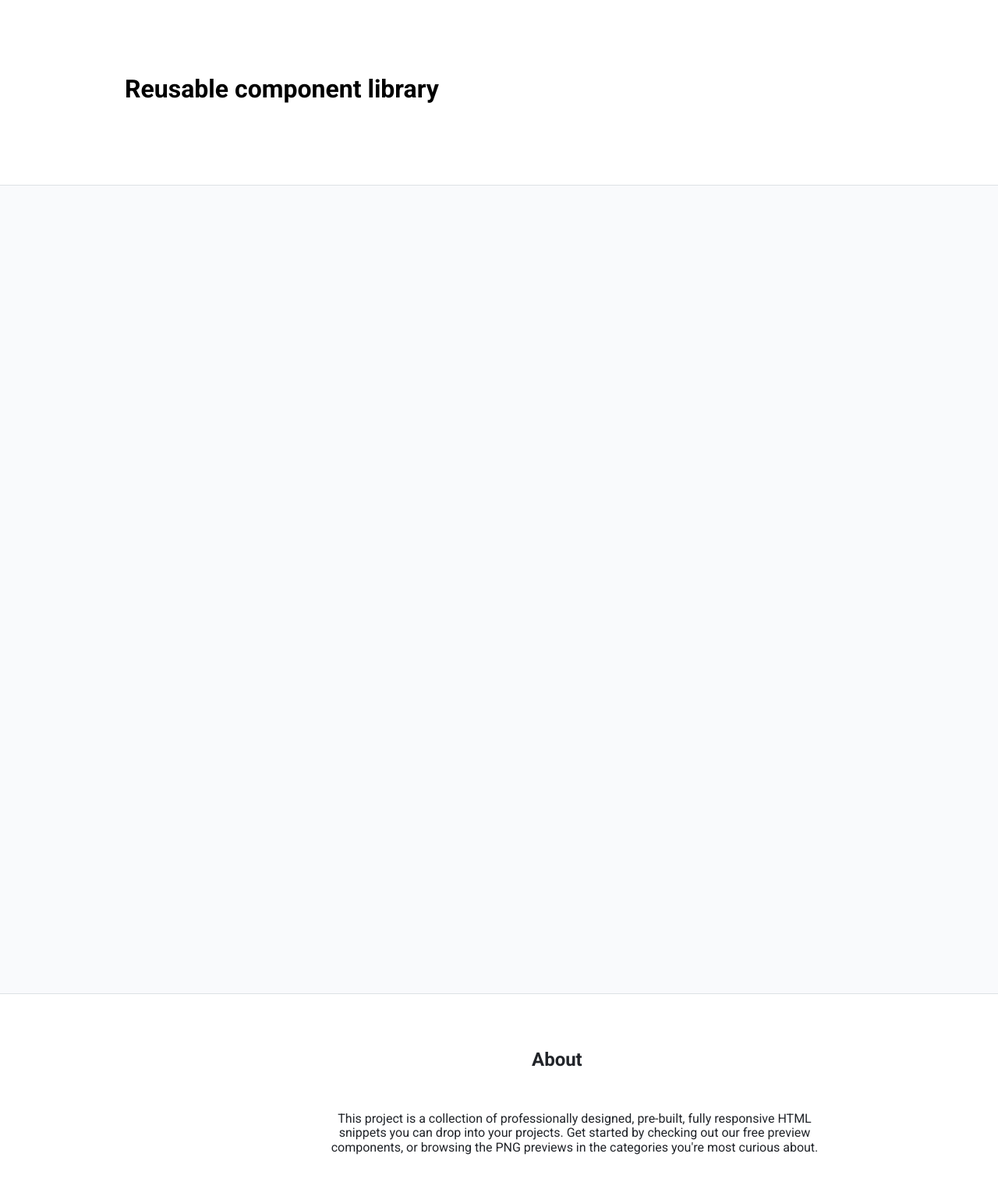
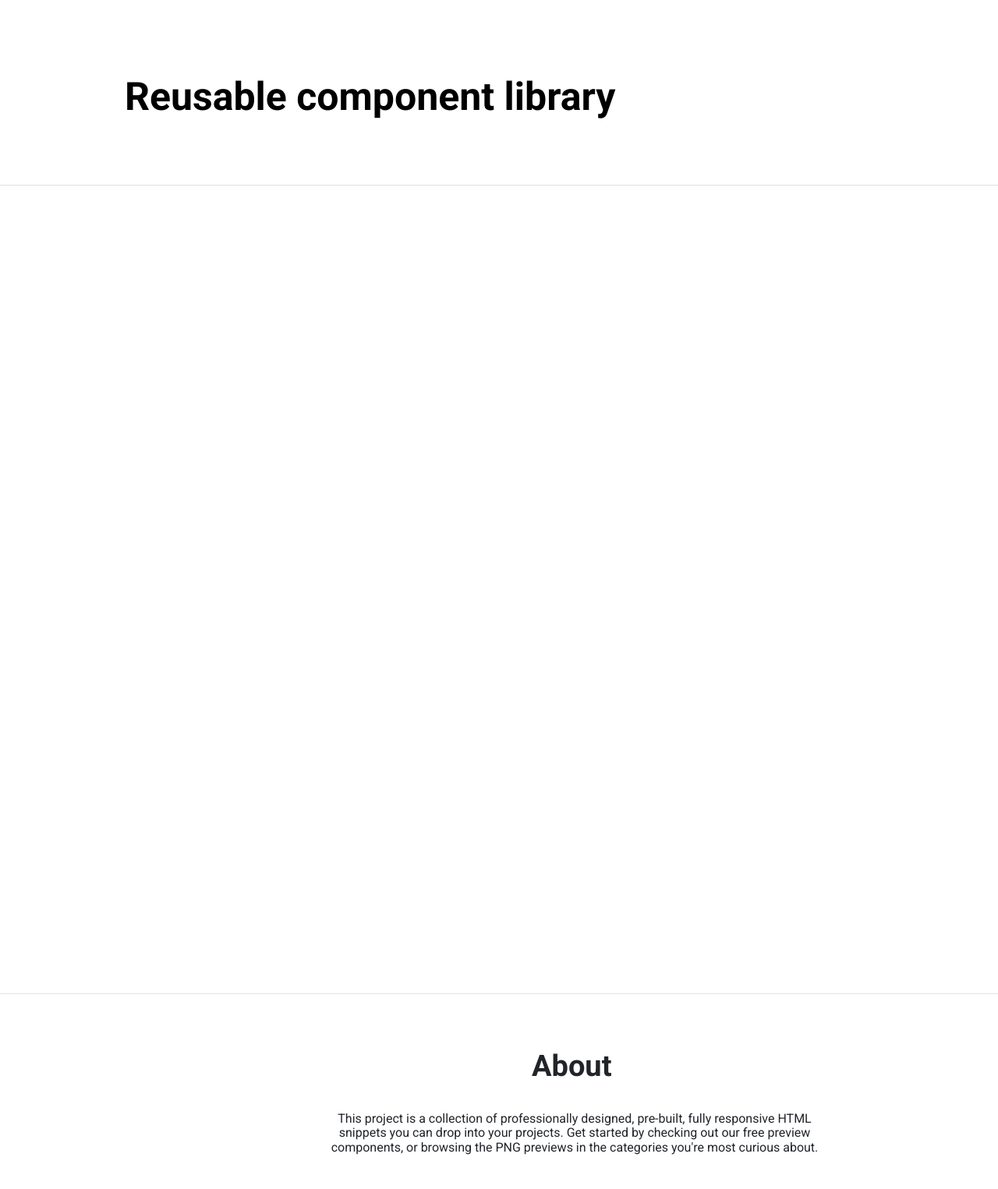
Before and after one commit to js-tasks-ru/htmlcss-20230124_anton-elshin, a website: page index.html in a window 1280 px wide. Shown: the whole page at 78% size. Drawn offline with Linux system fonts and the light colour scheme.

Commit message:
add solution for dz1 3-task

```diff
--- a/components/content/content.css
+++ b/components/content/content.css
@@ -2,5 +2,4 @@
     border-top: 1px solid #DDE2E5;
     border-bottom: 1px solid #DDE2E5;
     height: 1036px;
-    background-color: #F9FAFC;
 }
--- a/components/footer/footer.css
+++ b/components/footer/footer.css
@@ -8,6 +8,7 @@
     width: 111px;
     height: 48px;
     padding-left: 682px;
+    font-size: 38px;
     text-align: left;
     vertical-align: top;
     color: #212429;
--- a/components/header/header.css
+++ b/components/header/header.css
@@ -8,4 +8,5 @@
     width: 670px;
     height: 64px;
     padding-left: 160px;
+    font-size: 50px;
 }
```
